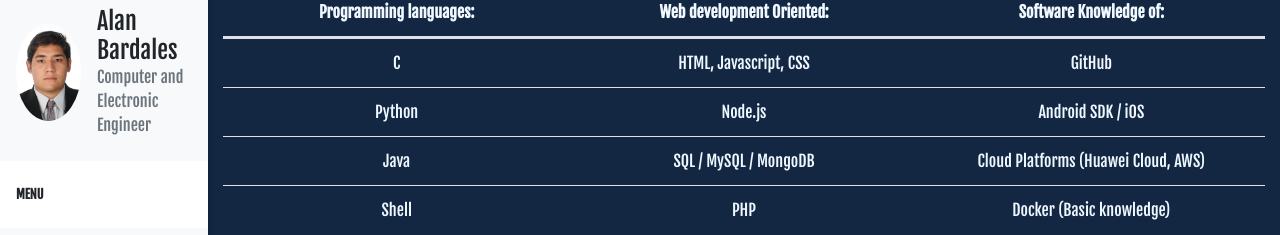
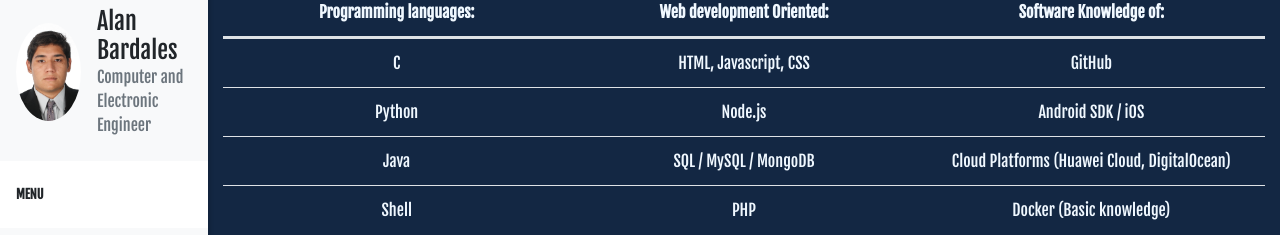
Before and after one commit to AlanBar13/alanbar13.github.io, a React (Create React App) app: page /acerca in a window 1280 px wide. Shown: the part 55-290 px from the top of the page. Built offline with nearby package versions, Linux system fonts and the light colour scheme.

Commit message:
Changed about cloduplatforms name

```diff
--- a/src/components/About.js
+++ b/src/components/About.js
@@ -32,7 +32,7 @@ class About extends React.Component {
               <tr className="row m-0">
                 <td className="col-4">Java</td>
                 <td className="col-4">SQL / MySQL / MongoDB</td>
-                <td className="col-4">Cloud Platforms (Huawei Cloud, AWS)</td>
+                <td className="col-4">Cloud Platforms (Huawei Cloud, DigitalOcean)</td>
               </tr>
               <tr className="row m-0">
                 <td className="col-4">Shell</td>
@@ -97,7 +97,7 @@ class About extends React.Component {
               <tr className="row m-0">
                 <td className="col-4">Java</td>
                 <td className="col-4">SQL / MySQL / MongoDB</td>
-                <td className="col-4">Cloud Platforms (Huawei Cloud, AWS)</td>
+                <td className="col-4">Cloud Platforms (Huawei Cloud, DigitalOcean)</td>
               </tr>
               <tr className="row m-0">
                 <td className="col-4">Shell</td>
```
